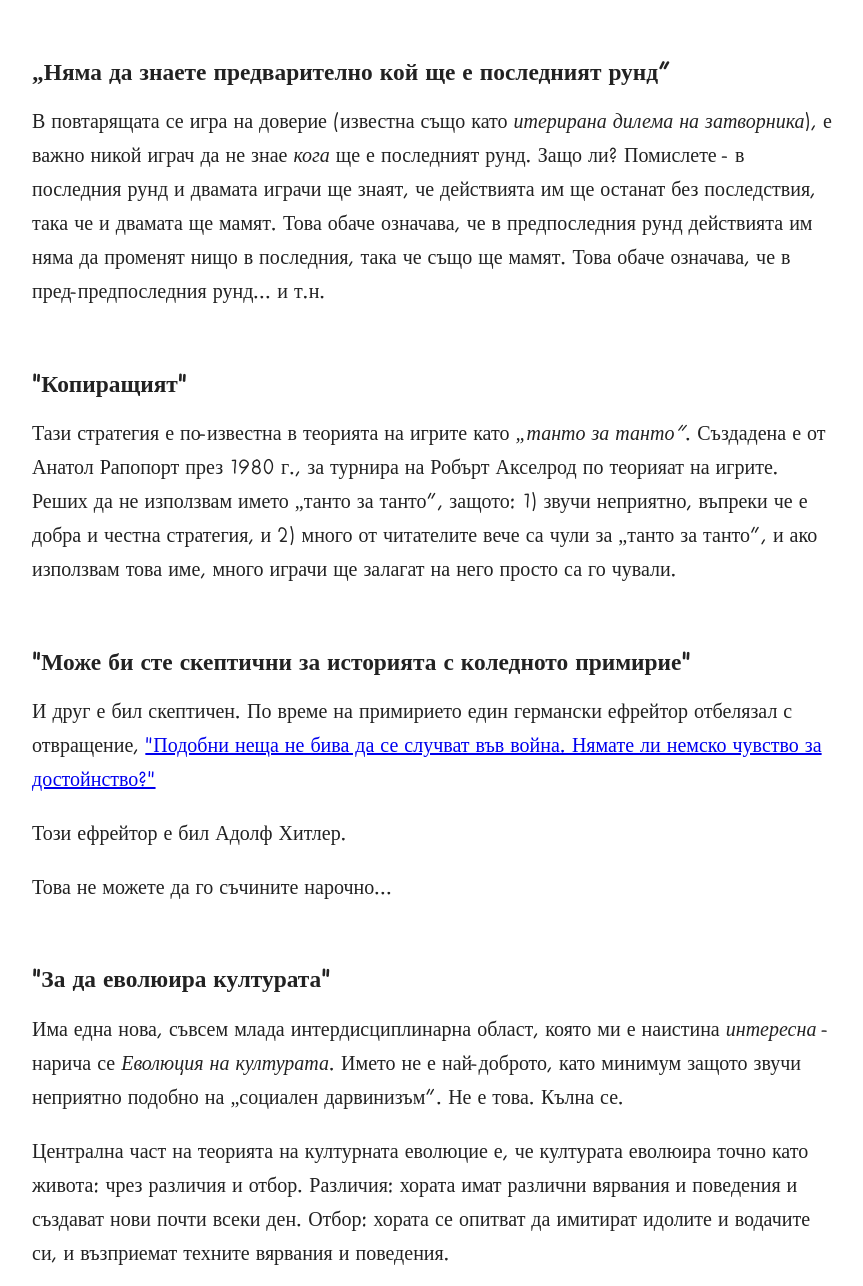
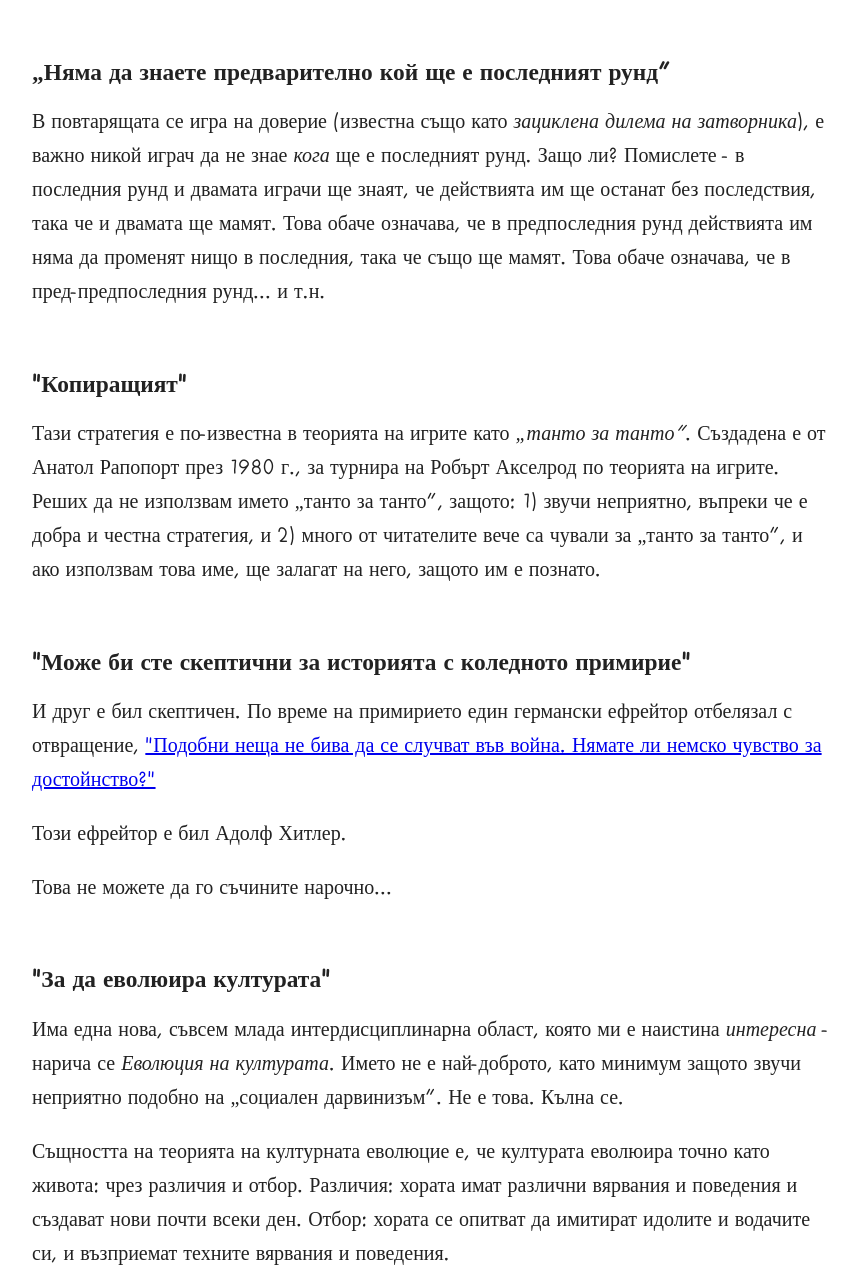
Before and after one commit to ncase/trust-bg, a plain HTML site: page notes/index.html in a window 1280 px wide. Shown: the part 834-2120 px from the top of the page, without its empty margins (208-1071 px from the left). Drawn offline with Linux system fonts and the light colour scheme.

Commit message:
Corrections in notes/index.html

```diff
--- a/notes/index.html
+++ b/notes/index.html
@@ -14,7 +14,7 @@ So, it's optional to translate these!
 
 	<!-- TRANSLATE: "title" -->
 	<meta charset="utf-8">
-	<title>Еволюцията на доверието: Бележки под разни линии</title>
+	<title>Еволюцията на доверието: Бележки под линия</title>
 	<link rel="icon" type="image/png" href="favicon.png">
 	<link rel="stylesheet" href="notes.css">
 
@@ -41,11 +41,11 @@ So, it's optional to translate these!
 
 <h3>„Няма да знаете предварително кой ще е последният рунд“</h3>
 
-<p>В повтарящата се игра на доверие (известна също като <em>итерирана дилема на затворника</em>), е важно никой играч да не знае <em>кога</em> ще е последният рунд. Защо ли? Помислете - в последния рунд и двамата играчи ще знаят, че действията им ще останат без последствия, така че и двамата ще мамят. Това обаче означава, че в предпоследния рунд действията им няма да променят нищо в последния, така че също ще мамят. Това обаче означава, че в пред-предпоследния рунд... и т.н.</p>
+<p>В повтарящата се игра на доверие (известна също като <em>зациклена дилема на затворника</em>), е важно никой играч да не знае <em>кога</em> ще е последният рунд. Защо ли? Помислете - в последния рунд и двамата играчи ще знаят, че действията им ще останат без последствия, така че и двамата ще мамят. Това обаче означава, че в предпоследния рунд действията им няма да променят нищо в последния, така че също ще мамят. Това обаче означава, че в пред-предпоследния рунд... и т.н.</p>
 
 <h3>"Копиращият"</h3>
 
-<p>Тази стратегия е по-известна в теорията на игрите като <em>„танто за танто“</em>. Създадена е от Анатол Рапопорт през 1980 г., за турнира на Робърт Акселрод по теорияат на игрите. Реших да не използвам името „танто за танто“, защото: 1) звучи неприятно, въпреки че е добра и честна стратегия, и 2) много от читателите вече са чули за „танто за танто“, и ако използвам това име, много играчи ще залагат на него просто са го чували.</p>
+<p>Тази стратегия е по-известна в теорията на игрите като <em>„танто за танто“</em>. Създадена е от Анатол Рапопорт през 1980 г., за турнира на Робърт Акселрод по теорията на игрите. Реших да не използвам името „танто за танто“, защото: 1) звучи неприятно, въпреки че е добра и честна стратегия, и 2) много от читателите вече са чували за „танто за танто“, и ако използвам това име, ще залагат на него, защото им е познато.</p>
 
 <h3>"Може би сте скептични за историята с коледното примирие"</h3>
 
@@ -59,7 +59,7 @@ So, it's optional to translate these!
 
 <p>Има една нова, съвсем млада интердисциплинарна област, която ми е наистина <em>интересна</em> - нарича се <em>Еволюция на културата</em>. Името не е най-доброто, като минимум защото звучи неприятно подобно на „социален дарвинизъм“. Не е това. Кълна се.</p>
 
-<p>Централна част на теорията на културната еволюцие е, че културата еволюира точно като живота: чрез различия и отбор. Различия: хората имат различни вярвания и поведения и създават нови почти всеки ден. Отбор: хората се опитват да имитират идолите и водачите си, и възприемат техните вярвания и поведения.</p>
+<p>Същността на теорията на културната еволюцие е, че културата еволюира точно като живота: чрез различия и отбор. Различия: хората имат различни вярвания и поведения и създават нови почти всеки ден. Отбор: хората се опитват да имитират идолите и водачите си, и възприемат техните вярвания и поведения.</p>
 
 <p>(Бележка: това <em>не е</em> точно теорията за мемовете на Ричард Докинс. „Мем“ подразбира че, както е с гените, идеите идват в цялостен вид и се възпроизвеждат с висока точност. Това очевидно не е вярно. Също, напоследък не можете да кажете „мем“, без да ви разберат по сто различни начина. Както и да е.)</p>
 
@@ -92,7 +92,7 @@ So, it's optional to translate these!
 
 <p>Оригиналното име на Копиращия е „танто за танто“, а това на Добродушкото - <em>„танто за две“</em>. Правилото е същото: Сътрудничи, освен ако другият играч не те измами <em>два пъти</em> подред.</p>
 
-<p>There's another forgiving variant of Tit For Tat called <em>Generous Tit For Tat</em>. It's got a similar but slightly different rule: Cooperate, but when the other player cheats, forgive them with a X% chance. This design, with the variable "X", lets you set different "forgiveness" levels for the player.</p>
+<p>Съществува още една прощаваща разновидност на Копиращия наречена <em>Щедрия добродушко</em>. Ръководното му правило е подобно: сътрудничи, но когато другият играч измами, му прощава с Х% шанс. Така с използването на променливата "X", можем да определяме различни нива на "прощаване" за играча.</p>
 
 <h3>"Simpleton"</h3>
 
```
